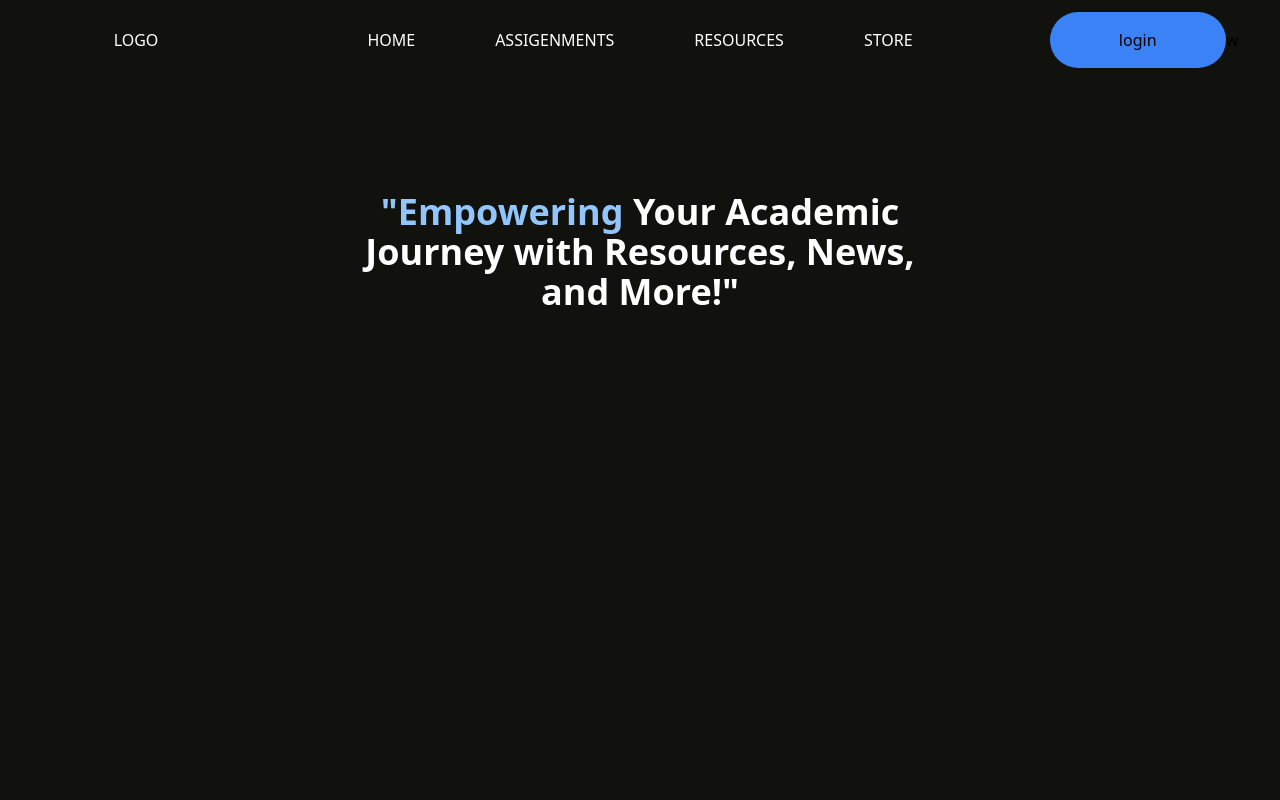
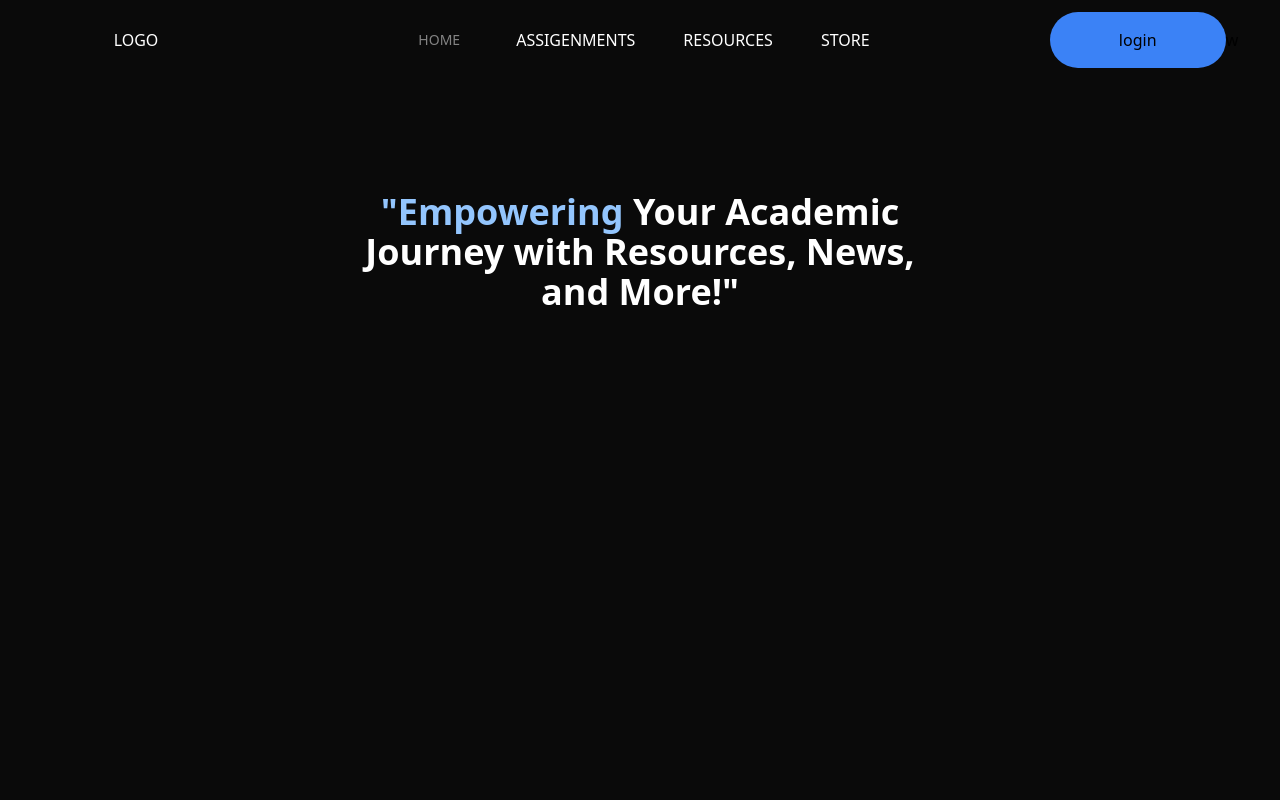
Before and after one commit to lakshaydewan/releaf_project, a React (Vite) app: page / in a window 1280 px wide. Shown: the top 800 px of the page. Built offline with nearby package versions, Linux system fonts and the light colour scheme.

Commit message:
styled homepage

```diff
--- a/src/components/navbar.jsx
+++ b/src/components/navbar.jsx
@@ -10,10 +10,10 @@ function Navbar(){
 
     return <div className="flex justify-between h-20 items-center p-10 ">
         <div className="flex w-48 h-full text-white items-center justify-center">LOGO</div>
-        <div className="flex w-1/2 h-full items-center font-normal justify-center space-x-20">
+        <div className="flex w-1/2 h-full items-center font-normal justify-center space-x-12">
             <div onClick={(e) => {
                 navigate("/")
-            }} className="hover:font-medium text-white cursor-pointer duration-200">HOME</div>
+            }} className="hover:font-medium text-[#838383] text-sm hover:text-white cursor-pointer duration-200 hover:underline hover:underline-offset-[8px] hover:decoration-1 hover:scale-103 hover:bg-[#1f1f1f] px-2 py-1 rounded-sm">HOME</div>
             <div onClick={(e) => {
                 navigate("/assigment")
             }} className="hover:font-medium text-white cursor-pointer duration-200">ASSIGENMENTS</div>
--- a/src/pages/main pages/home.jsx
+++ b/src/pages/main pages/home.jsx
@@ -8,7 +8,7 @@ import Section from "../../components/section";
 
 function Home(){
 
-    return <div className="bg-[#11120D] space-y-8">
+    return <div className="bg-[#0a0a0a] space-y-8">
         <Navbar />
         <Banner />
         <Section></Section>
```
